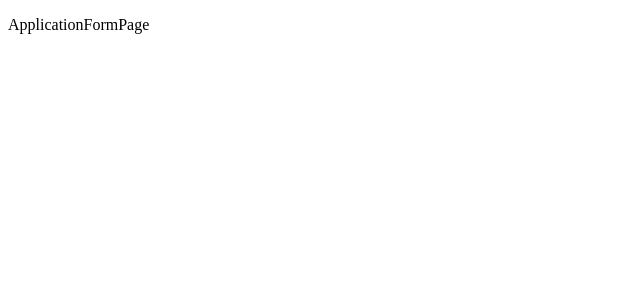
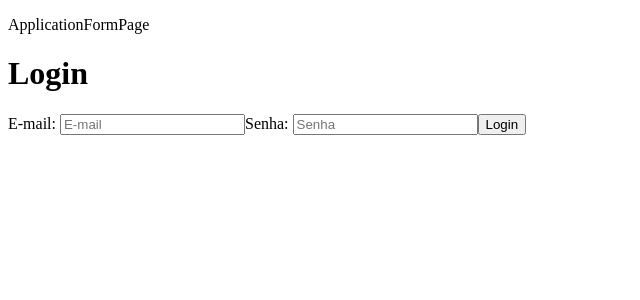
Before and after one commit to future4code/barros-Rhavi-Andrade, a React (Create React App) app in the folder modulo4/Labex/labex/: page /ApplicationFormPage in a window 1280 px wide. Shown: the top 300 px of the page, without its empty margins (0-640 px from the left). Built offline with nearby package versions, Linux system fonts and the light colour scheme.

Commit message:
login funcionando do application form page

```diff
--- a/modulo4/Labex/labex/src/App.js
+++ b/modulo4/Labex/labex/src/App.js
@@ -1,11 +1,12 @@
 import React from "react";
 import Router from "./component/Router";
+
+
 
 function App() {
   return (
     <div className="App">
       <Router />
-
     </div>
   );
 }
--- /dev/null
+++ b/modulo4/Labex/labex/src/component/FormLogin.js
@@ -0,0 +1,77 @@
+import { useState } from "react";
+import axios from "axios";
+import { BASE_URL } from "../constants/constants";
+
+
+
+export function FormLogin() {
+    const [email, setEmail] = useState();
+
+    const [senha, setSenha] = useState();
+
+    const mudaEmail = (event) => {
+        setEmail(event.target.value)
+
+    }
+    const mudaSenha = (event) => {
+        setSenha(event.target.value)
+    }
+
+
+    console.log(email, senha)
+
+    const body = {
+        "email": email,
+        "password": senha
+    }
+
+    const headers =
+        'Content-Type: application/json'
+
+    const url = `${BASE_URL}login`
+
+    const fazerLogin = (event) => {
+        event.preventDefault()
+        axios.post(url, body, headers)
+        console.log(body)
+    }
+
+
+
+    return (
+        <div>
+            <h1> Login </h1>
+            <form onSubmit={fazerLogin}>
+                <label htmlFor="email">E-mail: </label>
+                <input
+                    id="email"
+                    name="email"
+                    type="email"
+                    placeholder="E-mail"
+                    value={email}
+                    onChange={mudaEmail}
+                    required
+                    pattern="[a-z0-9._%+-]+@[a-z0-9.-]+\.[a-z]{2,}$"
+                />
+                <label htmlFor="password">Senha: </label>
+                <input
+                    id="password"
+                    name="password"
+                    type="password"
+                    required
+                    placeholder="Senha"
+                    value={senha}
+                    onChange={mudaSenha}
+                    pattern="^.{3,}"
+                />
+                <button>Login</button>
+            </form>
+        </div>
+
+
+
+    )
+
+
+
+}
--- a/modulo4/Labex/labex/src/component/Router.js
+++ b/modulo4/Labex/labex/src/component/Router.js
@@ -20,6 +20,7 @@ function Router() {
                 <Route path="/ListTripsPage" element={<ListTripsPage />} />
                 <Route path="/LoginPage" element={<LoginPage />} />
                 <Route path="/TripDetailsPage" element={<TripDetailsPage />} />
+                <Route path="/HomePage" element={<HomePage />} />
 
 
 
--- /dev/null
+++ b/modulo4/Labex/labex/src/constants/constants.js
@@ -0,0 +1 @@
+export const BASE_URL = `https://us-central1-labenu-apis.cloudfunctions.net/labeX/rhavi/`
--- /dev/null
+++ b/modulo4/Labex/labex/src/hook/useRequestData.js
@@ -0,0 +1,24 @@
+import react, { useEffect, useState } from 'react'
+import axios from 'axios'
+
+const useRequestData = (url) => {
+    const [data, setData] = useState([])
+    const [isLoading, setIsLoading] = useState(false)
+    const [error, setError] = useState(false)
+
+    useEffect(() => {
+        setIsLoading(true)
+        axios.get(url)
+            .then(response => {
+                setIsLoading(false)
+                setData(response.data)
+            }).catch(error => {
+                setIsLoading(false)
+                setError(error)
+
+            })
+    }, [url])
+    return [data, isLoading, error];
+}
+
+export default useRequestData;
--- a/modulo4/Labex/labex/src/pages/ApplicationFormPage.js
+++ b/modulo4/Labex/labex/src/pages/ApplicationFormPage.js
@@ -2,12 +2,19 @@
 import React from "react"
 import { BrowserRouter, Route, Routes } from 'react-router-dom';
 import styled from "styled-components";
+import { FormLogin } from "../component/FormLogin";
 
 
 export default function ApplicationFormPage() {
     return (
         <div>
             <p>ApplicationFormPage</p>
+            <FormLogin />
+
+
+
+
+
         </div>
     )
 }
--- a/modulo4/Labex/labex/src/pages/ListTripsPage.js
+++ b/modulo4/Labex/labex/src/pages/ListTripsPage.js
@@ -1,14 +1,33 @@
-// Para vermos todas as viagens
-
 import React from "react"
-import { BrowserRouter, Route, Routes } from 'react-router-dom';
-import styled from "styled-components";
+import useRequestData from "../hook/useRequestData";
+import { BASE_URL } from "../constants/constants"
+import { useNavigate } from "react-router-dom";
 
 
 export default function ListTripsPage() {
+    const navigate = useNavigate();
+    const goToApplicationFormPage = () => {
+        navigate("/ApplicationFormPage")
+    }
+    const goToHomePage = () => {
+        navigate("/HomePage")
+    }
+    const [data, isLoading, error] = useRequestData(`${BASE_URL}trips`)
+    const tripsList =
+        data.trips && data.trips.map((trip) => {
+            return <li>{trip.name}</li>
+        })
     return (
         <div>
             <p>ListTripsPage</p>
+            {isLoading && <p>Carregando...</p>}
+            {!isLoading && error && <p> fffuuuuuuuuuuuu</p>}
+            {!isLoading && data.trips && data.trips.length > 0 && (tripsList)}
+            {isLoading && data.trips && data.trips.length === 0 && <p> não há viagens </p>}
+
+            <br></br>
+            <button onClick={goToApplicationFormPage}>inscrever na Viagem</button>
+            <button onClick={goToHomePage}>voltar para Home page </button >
         </div>
     )
 }
```
